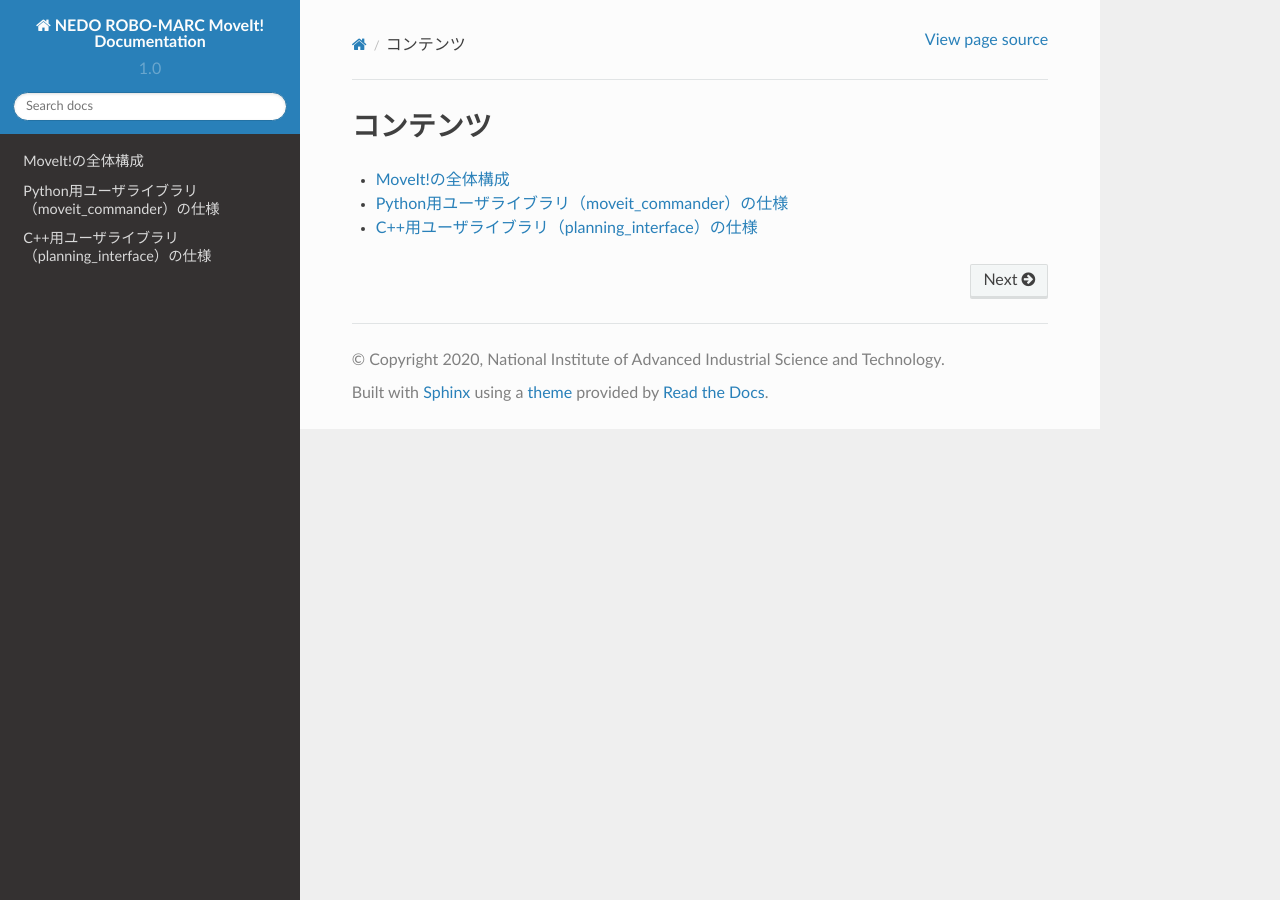
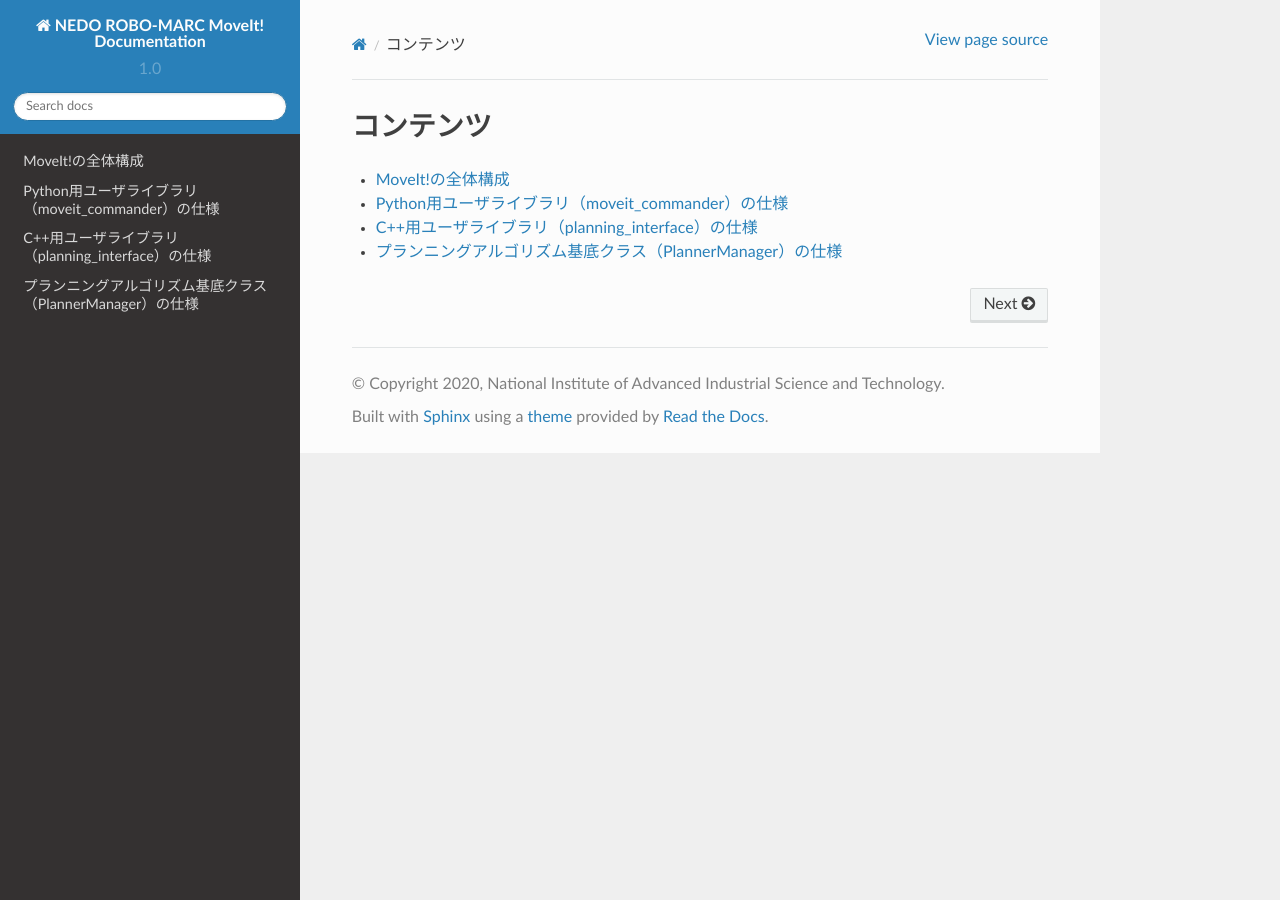
Before and after one commit to robo-marc/moveit_documents, a Sphinx documentation site: the page built from source/index.rst, in a window 1280 px wide. Built offline with Sphinx 7.4.7 and the Read the Docs theme 2.0.0, drawn with Linux system fonts in a browser that asks for light colours.

Commit message:
add document on planner manager

```diff
--- a/source/index.rst
+++ b/source/index.rst
@@ -8,3 +8,4 @@
    overview
    moveit_commander
    planning_interface
+   planner_manager
--- /dev/null
+++ b/source/planner_manager.rst
@@ -0,0 +1,65 @@
+プランニングアルゴリズム基底クラス（PlannerManager）の仕様
+===========================================================
+
+-----------------
+クラス図
+-----------------
+
+.. uml::
+
+   planning_interface::PlannerManager <|-- chomp_interface::CHOMPPlannerManager
+   planning_interface::PlannerManager <|-- ompl_interface::OMPLPlannerManager
+
+.. uml::
+
+   planning_interface::PlanningContext <|-- chomp_interface::CHOMPPlanningContext
+   planning_interface::PlanningContext <|-- ompl_interface::OMPLPlanningContext
+
+
+-----------------
+基底クラス
+-----------------
+
+PlannerManager
+------------------------
+
+.. doxygenclass:: planning_interface::PlannerManager
+   :members:
+
+PlanningContext
+------------------------
+
+.. doxygenclass:: planning_interface::PlanningContext
+   :members:
+
+-----------------
+OMPLプランナー
+-----------------
+
+OMPLPlannerManager
+------------------------
+
+.. doxygenclass:: ompl_interface::OMPLPlannerManager
+   :members:
+
+OMPLPlanningContext
+------------------------
+
+.. doxygenclass:: ompl_interface::OMPLPlanningContext
+   :members:
+
+-----------------
+CHOMPプランナー
+-----------------
+
+CHOMPPlannerManager
+------------------------
+
+.. doxygenclass:: chomp_interface::CHOMPPlannerManager
+   :members:
+
+CHOMPPlanningContext
+------------------------
+
+.. doxygenclass:: chomp_interface::CHOMPPlanningContext
+   :members:
```
